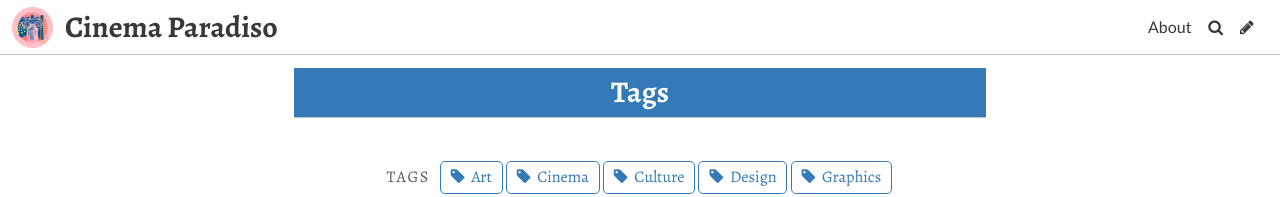
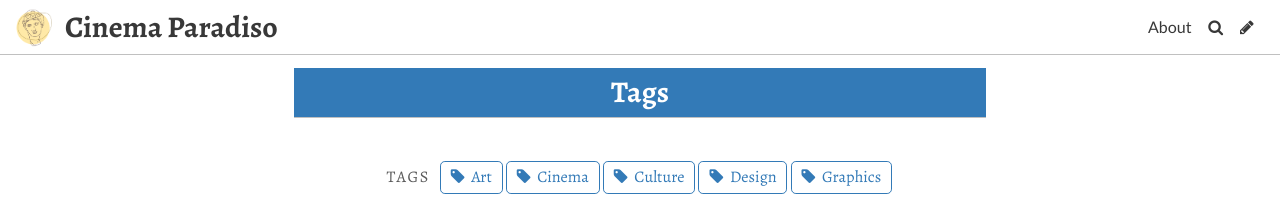
Before and after one commit to caraloi/cinemaparadiso, a Jekyll site: the page built from pages/tags.md, in a window 1280 px wide. Shown: the top 197 px of the page. Built offline with Jekyll 4.4.1, drawn with Linux system fonts in a browser that asks for light colours; some web fonts are replaced.

Commit message:
Update Settings “general”

```diff
--- a/_data/settings.yml
+++ b/_data/settings.yml
@@ -4,8 +4,8 @@ header_text: "Typography of Italian Film Posters "
 footer_text: Copyright 2020 Cara Young
 header_feature_image: ../uploads/copy-of-untitled.png
 bannerheight: 20vmax
-logo: ../uploads/aa-1-.png
-favicon: ../uploads/untitled-design-3-.png
+logo: ../uploads/untitled-design-4-.png
+favicon: ../uploads/untitled-design-4-.png
 gridlayout: true
 fixednavbar: false
 upzoom: true
```
Also changed, not shown: uploads/untitled-design-4-.png (added).
